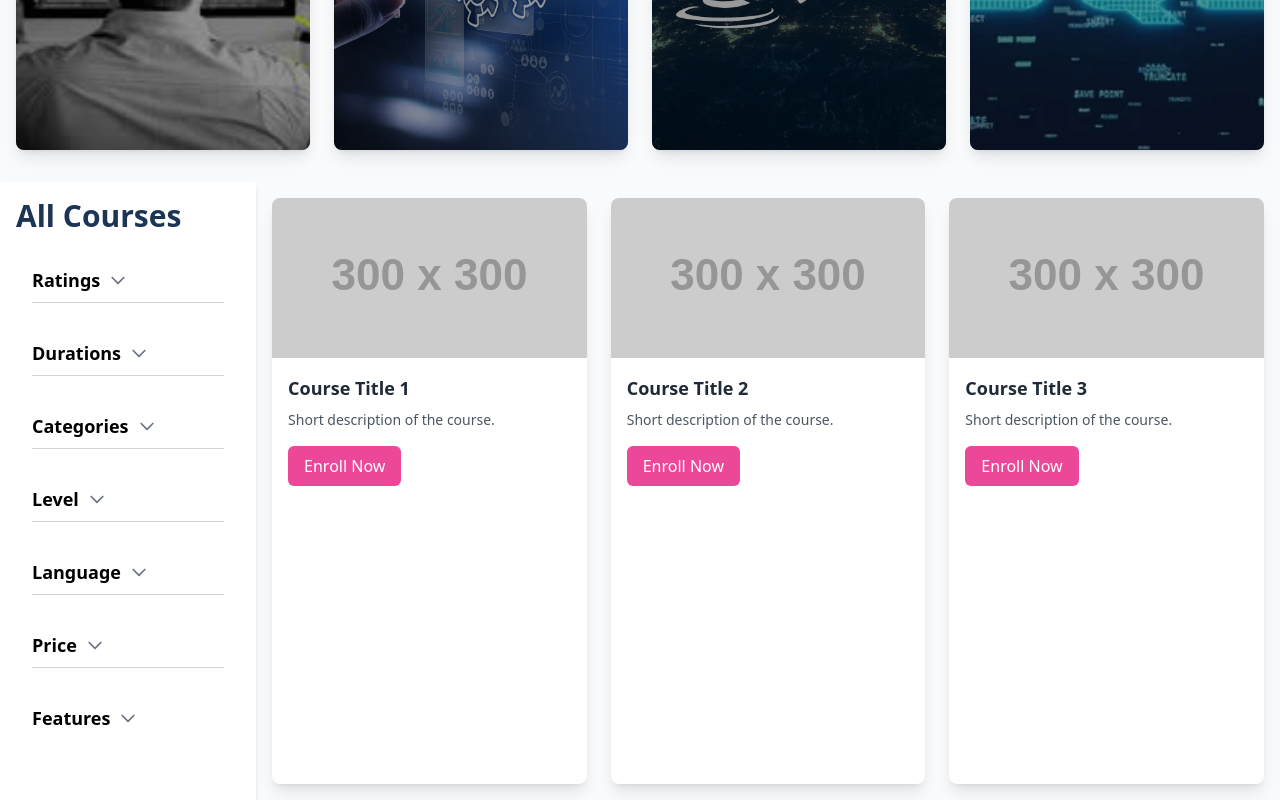
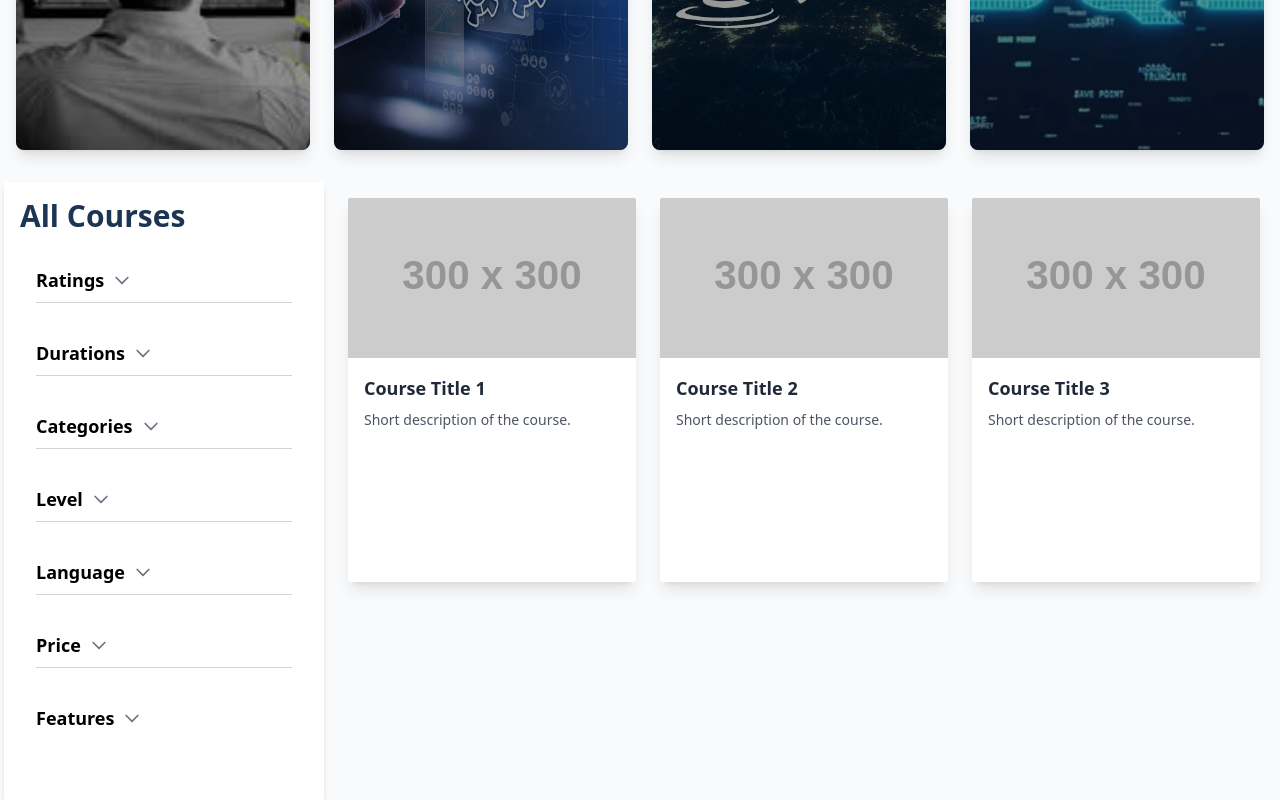
Before and after one commit to jumakulov-ozodbek/Education, a website: page cources/cources.html in a window 1280 px wide. Shown: the part 1542-2342 px from the top of the page. Drawn offline with nearby package versions, Linux system fonts and the light colour scheme; placeholder pictures from the web are drawn by us.

Commit message:
dafwdcwqdcw

```diff
--- a/cources/cources.html
+++ b/cources/cources.html
@@ -208,7 +208,7 @@
 
 
     <div class="flex">
-        <div class="max-w-xs bg-white shadow-md p-4">
+        <div class=" max-w-7xl mx-auto w-80 bg-white shadow-md p-4">
             <h1 class="text-3xl font-bold text-[#1C3554]">All Courses</h1>
             <h1 class="text-2xl font-bold text-gray-800 mb-4"></h1>
             <div class="p-4">
@@ -474,40 +474,37 @@
 
         </div>
 
-        <div class="flex-1 grid grid-cols-1 sm:grid-cols-2 lg:grid-cols-3 gap-6 px-4 py-4">
-            <div class="bg-white shadow-lg rounded-lg overflow-hidden">
+        <div class="flex-2 max-w-7xl mx-auto grid grid-cols-1 sm:grid-cols-2 lg:grid-cols-3 gap-6 px-4 py-4">
+            <div class="bg-white shadow-lg w-72 h-96  rounded-sm overflow-hidden">
                 <img src="https://via.placeholder.com/300" alt="Course 1" class="w-full h-40 object-cover">
                 <div class="p-4">
                     <h3 class="text-lg font-semibold text-gray-800">Course Title 1</h3>
                     <p class="text-gray-600 text-sm mt-2">Short description of the course.</p>
                     <div class="mt-4">
-                        <button class="bg-pink-500 text-white px-4 py-2 rounded-md hover:bg-pink-600">Enroll
-                            Now</button>
+
                     </div>
                 </div>
             </div>
 
 
-            <div class="bg-white shadow-lg rounded-lg overflow-hidden">
+            <div class="bg-white w-72 h-96  shadow-lg rounded-sm overflow-hidden">
                 <img src="https://via.placeholder.com/300" alt="Course 2" class="w-full h-40 object-cover">
                 <div class="p-4">
                     <h3 class="text-lg font-semibold text-gray-800">Course Title 2</h3>
                     <p class="text-gray-600 text-sm mt-2">Short description of the course.</p>
                     <div class="mt-4">
-                        <button class="bg-pink-500 text-white px-4 py-2 rounded-md hover:bg-pink-600">Enroll
-                            Now</button>
+
                     </div>
                 </div>
             </div>
 
-            <div class="bg-white shadow-lg rounded-lg overflow-hidden">
+            <div class="bg-white w-72 h-96 shadow-lg rounded-sm overflow-hidden">
                 <img src="https://via.placeholder.com/300" alt="Course 3" class="w-full h-40 object-cover">
                 <div class="p-4">
                     <h3 class="text-lg font-semibold text-gray-800">Course Title 3</h3>
                     <p class="text-gray-600 text-sm mt-2">Short description of the course.</p>
                     <div class="mt-4">
-                        <button class="bg-pink-500 text-white px-4 py-2 rounded-md hover:bg-pink-600">Enroll
-                            Now</button>
+
                     </div>
                 </div>
             </div>
```
